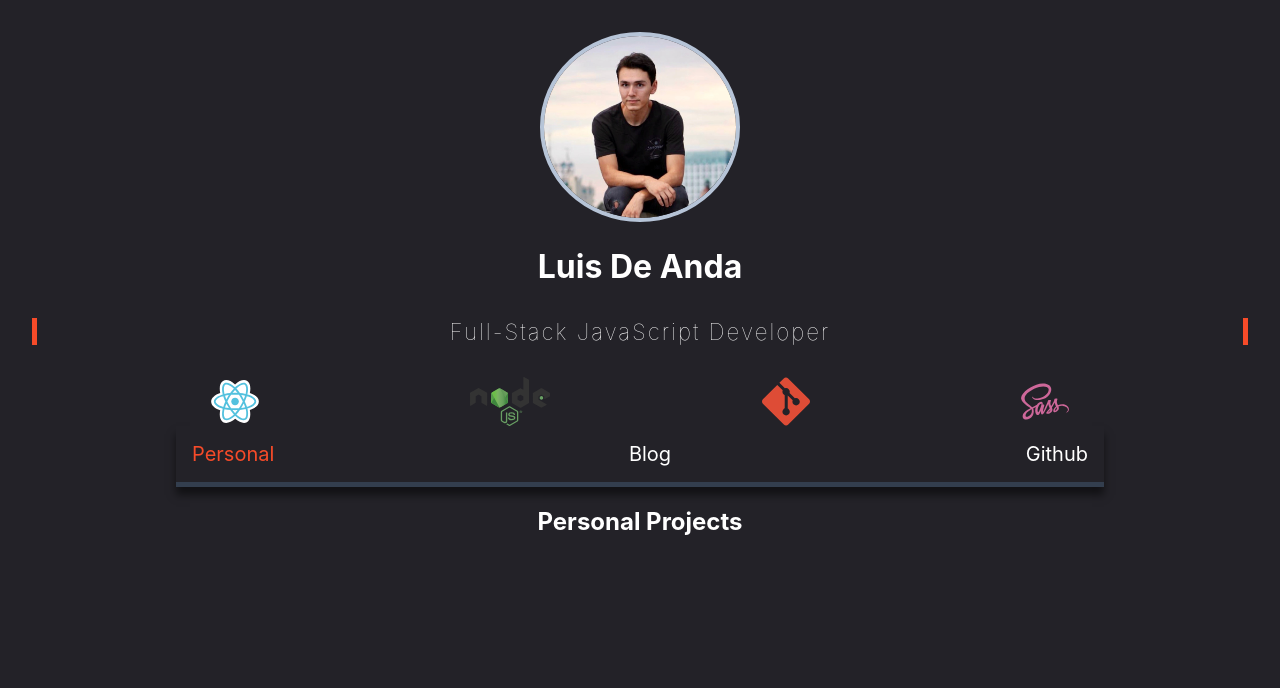
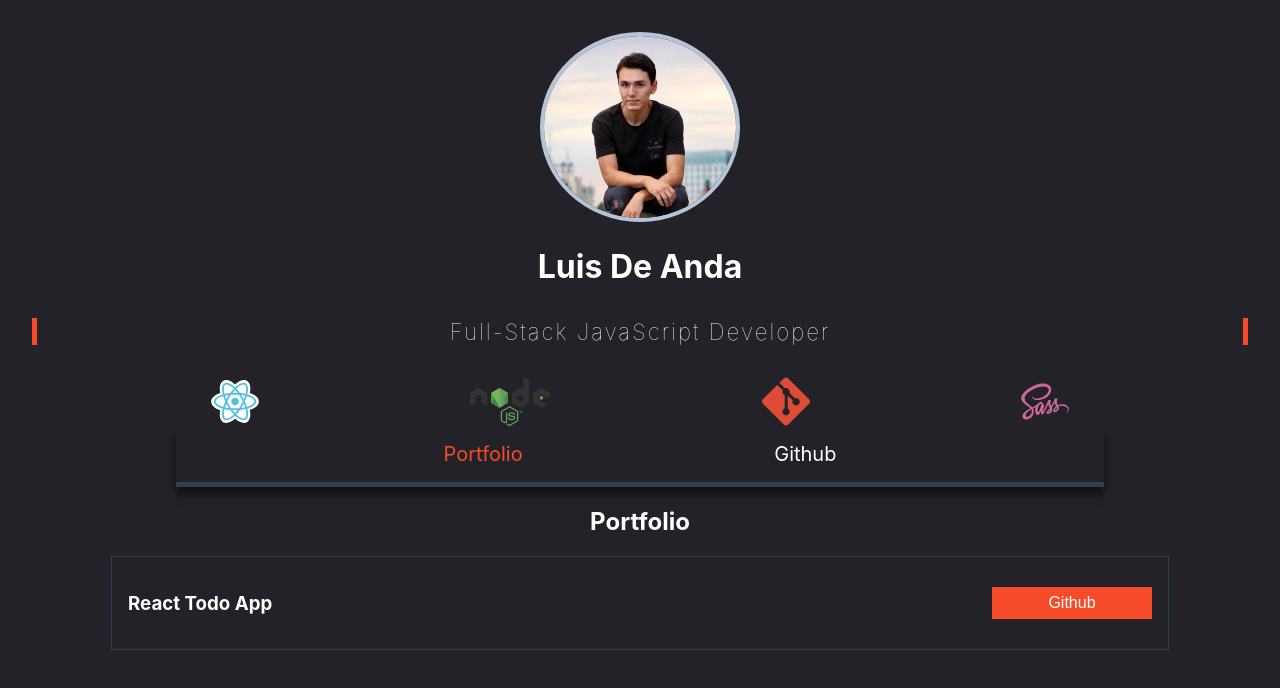
Before and after one commit to Luis1D/Luis1d.github.io, a React app in the folder blog-template/: page /Personal in a window 1280 px wide. Shown: the top 688 px of the page. Built offline with nearby package versions, Linux system fonts and the light colour scheme.

Commit message:
Portfolio section added

```diff
--- a/blog-template/src/App.js
+++ b/blog-template/src/App.js
@@ -16,7 +16,7 @@ function App() {
     <Switch>
       <Route path="/Github" exact component={Github}/>
       <Route path="/Personal" component={Personal}/>
-      <Route path="/Blog" component={Blog}/>
+      {/* <Route path="/Blog" component={Blog}/> */}
     </Switch>
     </div>
   );
--- a/blog-template/src/components/Nav.js
+++ b/blog-template/src/components/Nav.js
@@ -5,8 +5,8 @@ const Nav = () => {
     return (
         <div className="nav">
             <nav>
-                <li className="nav-item"><NavLink to="/Personal/" activeStyle={{color: '#F64B29'}}>Personal</NavLink></li>
-                <li className="nav-item"><NavLink to="/Blog/" activeStyle={{color: '#F64B29'}}>Blog</NavLink></li>
+                <li className="nav-item"><NavLink to="/Personal/" activeStyle={{color: '#F64B29'}}>Portfolio</NavLink></li>
+                {/* <li className="nav-item"><NavLink to="/Blog/" activeStyle={{color: '#F64B29'}}>Blog</NavLink></li> */}
                 <li className="nav-item"><NavLink to="/Github/" activeStyle={{color: '#F64B29'}}>Github</NavLink></li>
             </nav>
         </div>
--- a/blog-template/src/components/Personal.js
+++ b/blog-template/src/components/Personal.js
@@ -2,8 +2,12 @@ import React from 'react';
 
 const Personal = () => {
     return (
-        <div>
-            <h2>Personal Projects</h2>
+        <div className="portfolio-section">
+            <h2>Portfolio</h2>
+                <div className="portfolio-cards">
+                    <a href="https://react-todo.luisdeanda.now.sh"><h3>React Todo App</h3></a>
+                    <a href="https://github.com/Luis1D"><button className="view-github">Github</button></a>
+                </div>
         </div>
     )
 }
--- a/blog-template/src/scss/App.scss
+++ b/blog-template/src/scss/App.scss
@@ -1,6 +1,7 @@
 @import 'intro';
 @import 'nav';
 @import 'github';
+@import 'portfolio';
 
 /* GLOBAL */
 .App {
--- a/blog-template/src/scss/_nav.scss
+++ b/blog-template/src/scss/_nav.scss
@@ -8,7 +8,7 @@
 }
 .nav nav {
   display: flex;
-  justify-content: space-between;
+  justify-content: space-evenly;
 }
 .nav-item {
   list-style: none;
--- /dev/null
+++ b/blog-template/src/scss/_portfolio.scss
@@ -0,0 +1,23 @@
+.portfolio-cards {
+    border: 1px solid #333E4E;
+    width: 80%;
+    margin: 0 auto;
+    text-align: left;
+    padding: 1rem;
+    color: #fff;
+    display: flex;
+    justify-content: space-between;
+    align-items: center;
+
+    button {
+        margin: 0;
+    }
+    a {
+        color: #fff;
+        &:hover {
+            color: #F64B29;
+            cursor: pointer;
+            transition: .25s ease-in-out;
+        }
+    }
+}
```
